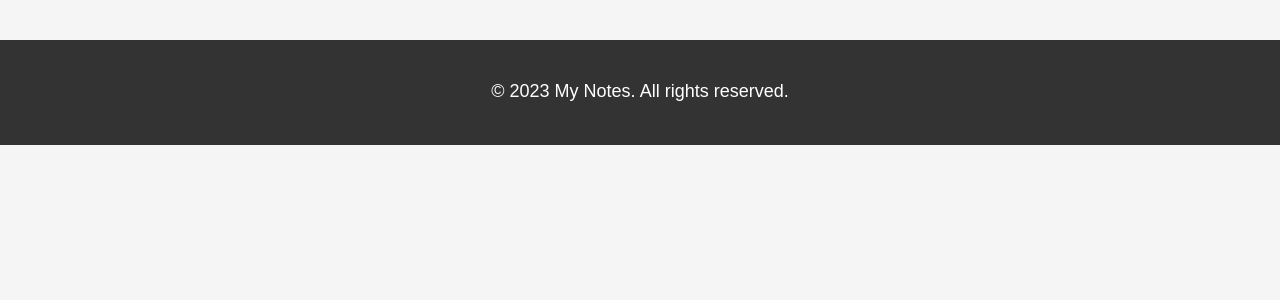
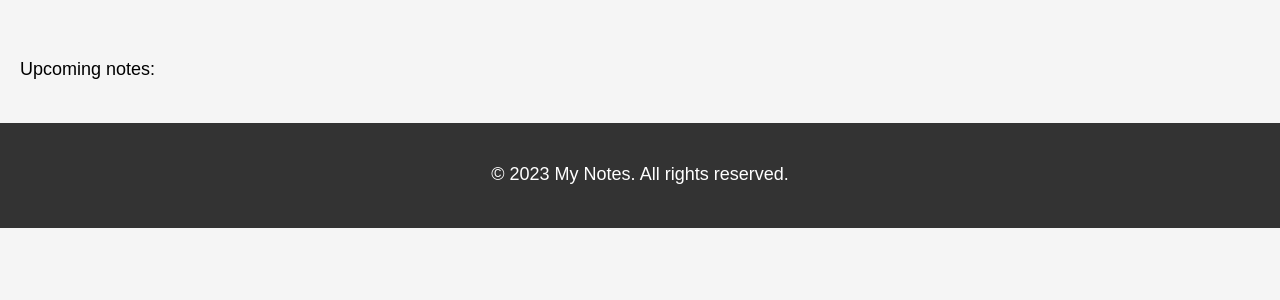
Before and after one commit to alex-raspopov/notes_app, a Django app: template notes/templates/notes/index.html in a window 1280 px wide. Shown: the part 120-420 px from the top of the page. Run offline with Django 4.2, Linux system fonts and the light colour scheme; the template is opened without the code that fills it, so the values that code supplies are empty.

Commit message:
5 recent notes added to index.html

```diff
--- a/notes/templates/notes/index.html
+++ b/notes/templates/notes/index.html
@@ -14,5 +14,8 @@
 
 {% block content %}
     {% block content_categories %}{% endblock %}
-    {#Here must be code to view 5 upcoming notes#}
+
+    <br>
+    <p>Upcoming notes:</p>
+    {% block content_upcoming_notes %}{% endblock %}
 {% endblock %}
--- a/notes/views.py
+++ b/notes/views.py
@@ -10,7 +10,8 @@ def hello(request):
 
 def index(request):
     categories_list = get_list_or_404(Category.objects.order_by('-title'))
-    context = {'categories_list': categories_list}
+    upcoming_notes = Notes.objects.order_by('reminder')[:5]
+    context = {'categories_list': categories_list, 'upcoming_notes': upcoming_notes}
     return render(request, 'notes/view_categories.html', context)
 
 
```
Also changed, not shown: notes/templates/notes/view_categories.html (+13 -0 lines).
